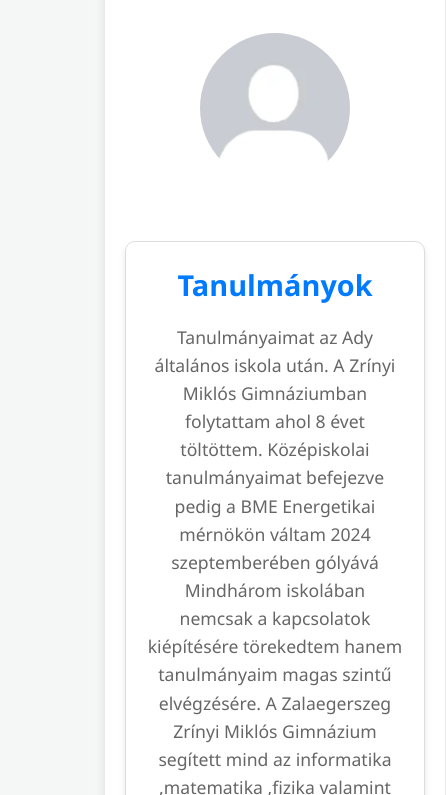
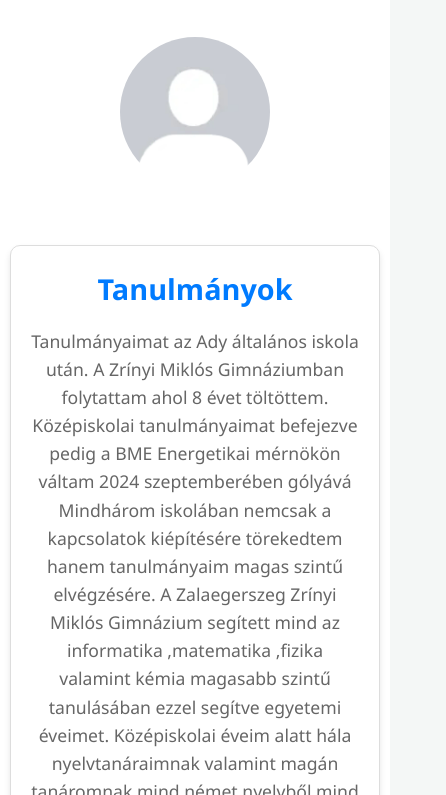
Before and after one commit to NagyZ0/Portfolio_IAUK2F_NagyZ, a plain HTML site: page index.html in a window 390 px wide. Shown: the part 303-1098 px from the top of the page, 446 px wide, since content can reach past the window. Drawn offline with Linux system fonts and the light colour scheme; no server answers.

Commit message:
modified: stilus.css

```diff
--- a/stilus.css
+++ b/stilus.css
@@ -5,8 +5,13 @@ body
 {
     font-family: 'Segoe UI', Tahoma, Geneva, sans-serif;
     color: #333; background-color: #f4f7f6;
-    line-height: 1.6; display: flex; justify-content: center; align-items: center;
+    line-height: 1.6;
+    display: flex;
+    justify-content: center;
+    align-items: center;
     min-height: 100vh;
+    flex-direction: column;
+
 }
 
 .profile-img
@@ -186,3 +191,11 @@ footer
     font-size: 0.9em;
     border-top: 1px solid #ddd;
 }
+
+@media screen and (max-width: 768px)
+{
+.kontener
+{
+padding: 10px;
+}
+}
```
